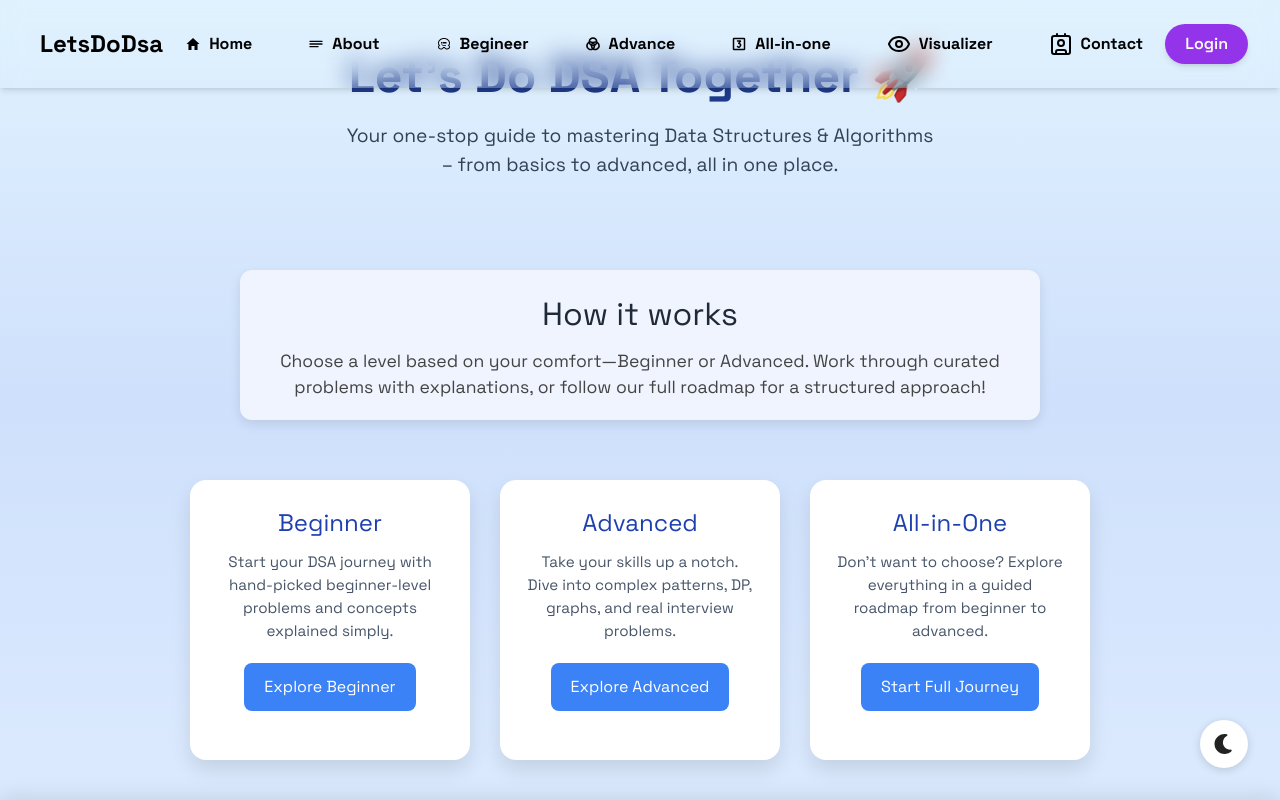
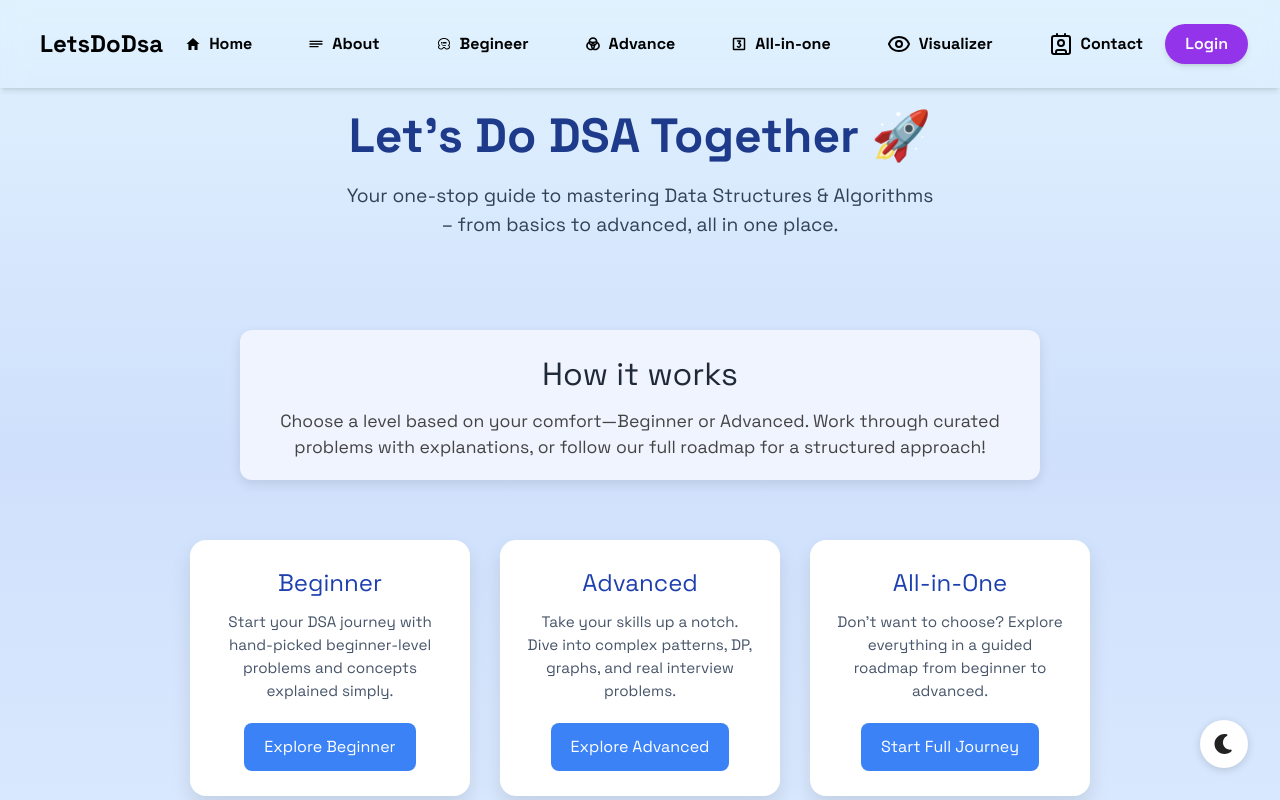
Before and after one commit to itsKanika/LetsDoDsa-mind-map, a React (Vite) app: page / in a window 1280 px wide. Built offline with nearby package versions, Linux system fonts and the light colour scheme; a web font is replaced by a local one.

Commit message:
Fixed the padding issue with the hero section

```diff
--- a/src/components/Home.css
+++ b/src/components/Home.css
@@ -6,7 +6,7 @@
   display: flex;
   flex-direction: column;
   align-items: center;
-  padding: 40px 20px;
+  padding: 100px 20px;
   box-sizing: border-box;
   font-family: 'Space Grotesk', -apple-system, BlinkMacSystemFont, sans-serif;
 }
```
